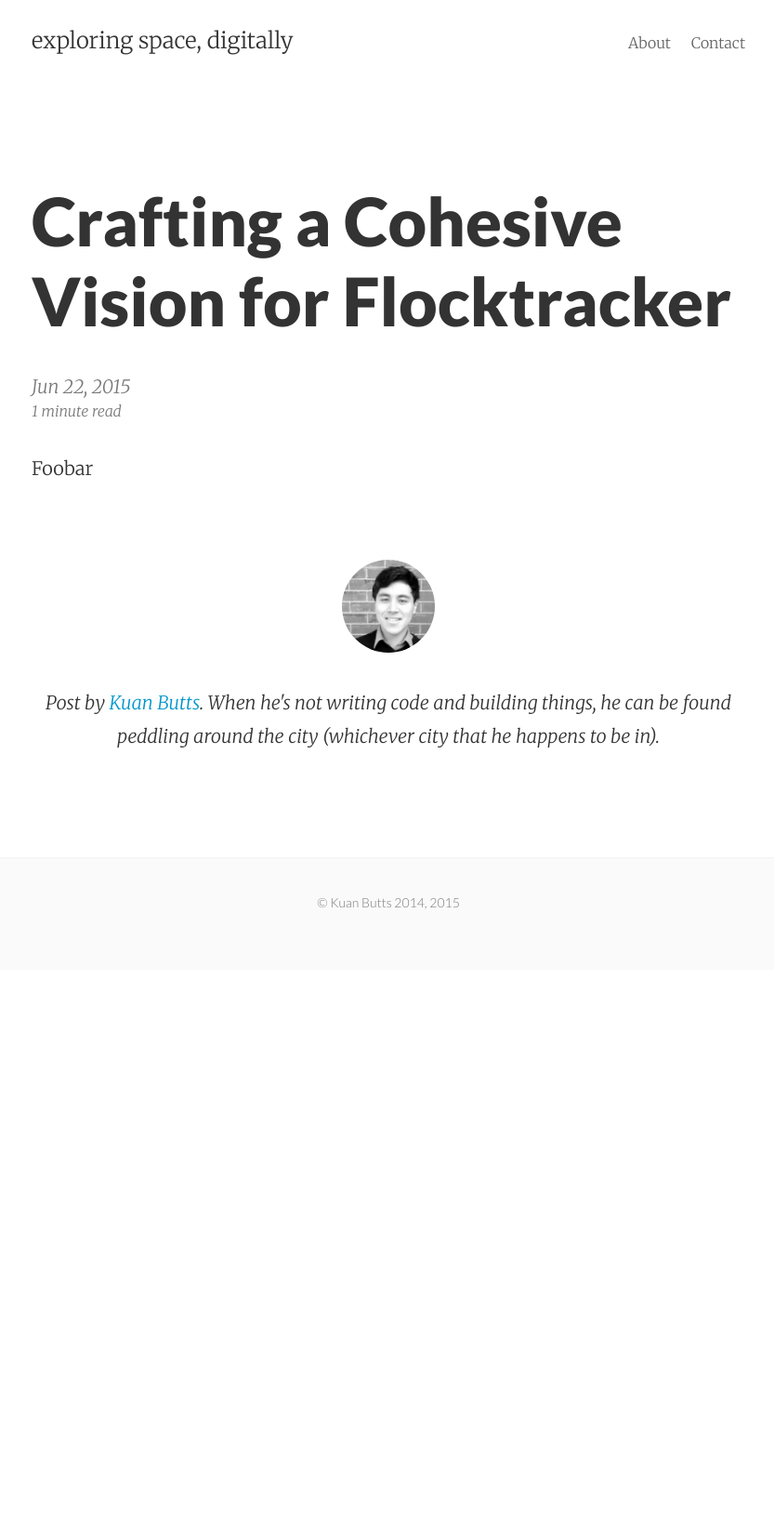
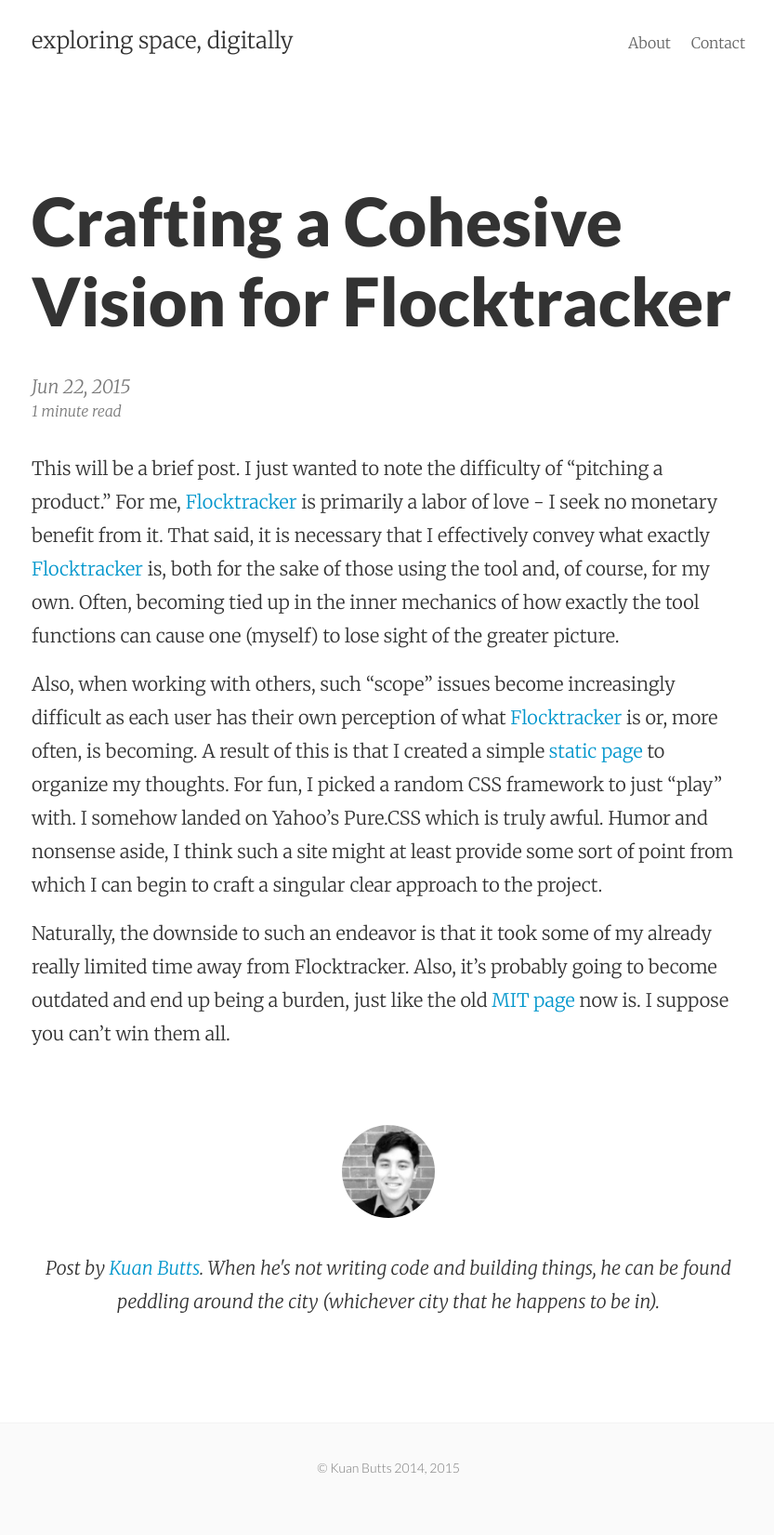
Before and after one commit to kuanb/kuanb.github.io, a Jekyll site: the page built from _posts/2015-06-22-fresh-site.md, in a window 1280 px wide. Shown: the whole page at 93% size, without its empty margins (222-1055 px from the left). Built offline with Jekyll 4.4.1, drawn with Linux system fonts in a browser that asks for light colours; Markdown is read by kramdown in place of the engine named in the settings; before the commit the page ends 1043 px from its top, so only the background shows below that.

Commit message:
Update 2015-06-22-fresh-site.md

```diff
--- a/_posts/2015-06-22-fresh-site.md
+++ b/_posts/2015-06-22-fresh-site.md
@@ -2,5 +2,10 @@
 published: true
 title: Crafting a Cohesive Vision for Flocktracker
 layout: post
+summary: Observing the difficulty of maintaining context on large, extended projects
 ---
-Foobar
+This will be a brief post. I just wanted to note the difficulty of "pitching a product." For me, [Flocktracker](http://kuanbutts.com/aboutFlocktracker/) is primarily a labor of love - I seek no monetary benefit from it. That said, it is necessary that I effectively convey what exactly [Flocktracker](http://kuanbutts.com/aboutFlocktracker/) is, both for the sake of those using the tool and, of course, for my own. Often, becoming tied up in the inner mechanics of how exactly the tool functions can cause one (myself) to lose sight of the greater picture.
+
+Also, when working with others, such "scope" issues become increasingly difficult as each user has their own perception of what [Flocktracker](http://kuanbutts.com/aboutFlocktracker/) is or, more often, is becoming. A result of this is that I created a simple [static page](http://kuanbutts.com/aboutFlocktracker/) to organize my thoughts. For fun, I picked a random CSS framework to just "play" with. I somehow landed on Yahoo's Pure.CSS which is truly awful. Humor and nonsense aside, I think such a site might at least provide some sort of point from which I can begin to craft a singular clear approach to the project.
+
+Naturally, the downside to such an endeavor is that it took some of my already really limited time away from Flocktracker. Also, it's probably going to become outdated and end up being a burden, just like the old [MIT page](http://flocktracker.mit.edu/) now is. I suppose you can't win them all.
```
